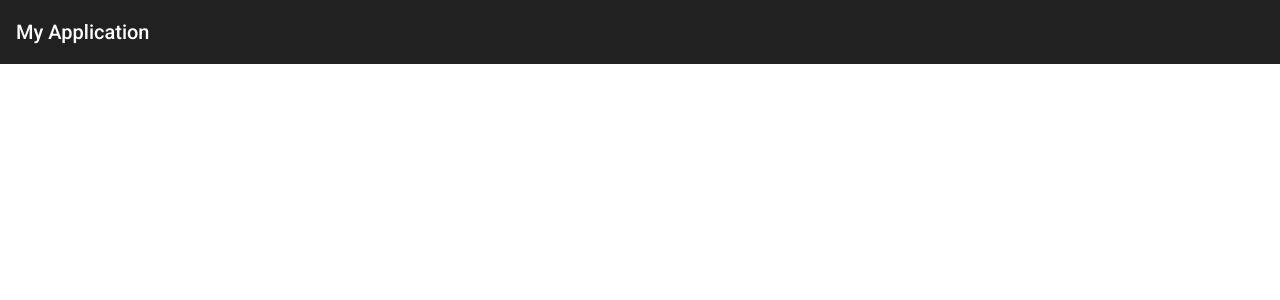
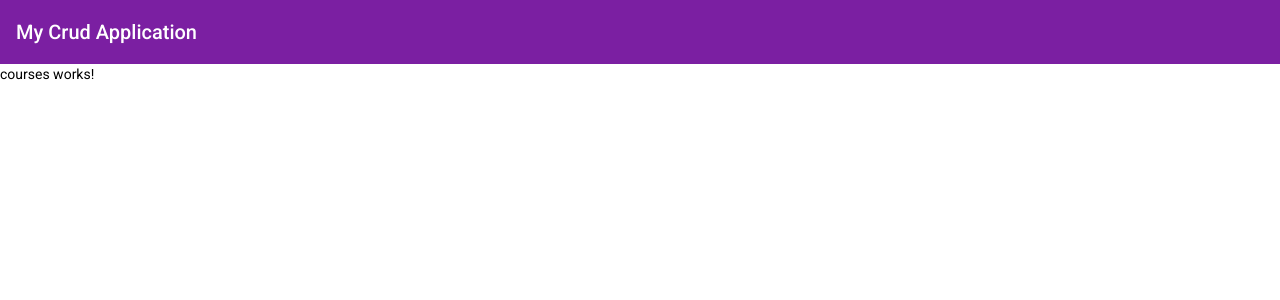
Before and after one commit to deborafsm/crud_angular, an Angular app in the folder crud-angular/: page /courses in a window 1280 px wide. Before the commit this address led to /. Shown: the top 300 px of the page. Built offline with nearby package versions, Linux system fonts and the light colour scheme.

Commit message:
update: create route courses

```diff
--- a/crud-angular/src/app/app-routing.module.ts
+++ b/crud-angular/src/app/app-routing.module.ts
@@ -1,10 +1,17 @@
 import { NgModule } from '@angular/core';
 import { RouterModule, Routes } from '@angular/router';
 
-const routes: Routes = [];
+const routes: Routes = [
+  { path: '', pathMatch: 'full', redirectTo: 'courses' },
+  {
+    path: 'courses',
+    loadChildren: () =>
+      import('./courses/courses.module').then((m) => m.CoursesModule),
+  },
+];
 
 @NgModule({
   imports: [RouterModule.forRoot(routes)],
-  exports: [RouterModule]
+  exports: [RouterModule],
 })
-export class AppRoutingModule { }
+export class AppRoutingModule {}
--- a/crud-angular/src/app/app.component.html
+++ b/crud-angular/src/app/app.component.html
@@ -1,3 +1,4 @@
-<mat-toolbar>
-  <span>My Application</span>
+<mat-toolbar color="primary">
+  <span>My Crud Application</span>
 </mat-toolbar>
+<router-outlet></router-outlet>
--- a/crud-angular/src/app/app.module.ts
+++ b/crud-angular/src/app/app.module.ts
@@ -5,6 +5,7 @@
 import { AppComponent } from './app.component';
 import { BrowserAnimationsModule } from '@angular/platform-browser/animations';
 import { MatToolbarModule } from '@angular/material/toolbar';
+import {MatInputModule} from '@angular/material/input';
 
 @NgModule({
   declarations: [AppComponent],
@@ -13,6 +14,7 @@
     AppRoutingModule,
     BrowserAnimationsModule,
     MatToolbarModule,
+    MatInputModule
   ],
   providers: [],
   bootstrap: [AppComponent],
--- /dev/null
+++ b/crud-angular/src/app/courses/courses/courses.component.html
@@ -0,0 +1 @@
+<p>courses works!</p>
--- /dev/null
+++ b/crud-angular/src/app/courses/courses/courses.component.ts
@@ -0,0 +1,15 @@
+import { Component, OnInit } from '@angular/core';
+
+@Component({
+  selector: 'app-courses',
+  templateUrl: './courses.component.html',
+  styleUrls: ['./courses.component.scss']
+})
+export class CoursesComponent implements OnInit {
+
+  constructor() { }
+
+  ngOnInit(): void {
+  }
+
+}
```
Also changed, not shown: crud-angular/src/app/courses/courses-routing.module.ts (added, +14 -0 lines), crud-angular/src/app/courses/courses.module.ts (added, +17 -0 lines), crud-angular/src/app/courses/courses/courses.component.scss (added), 2 other files (tests, documents, lock files or other folders).
